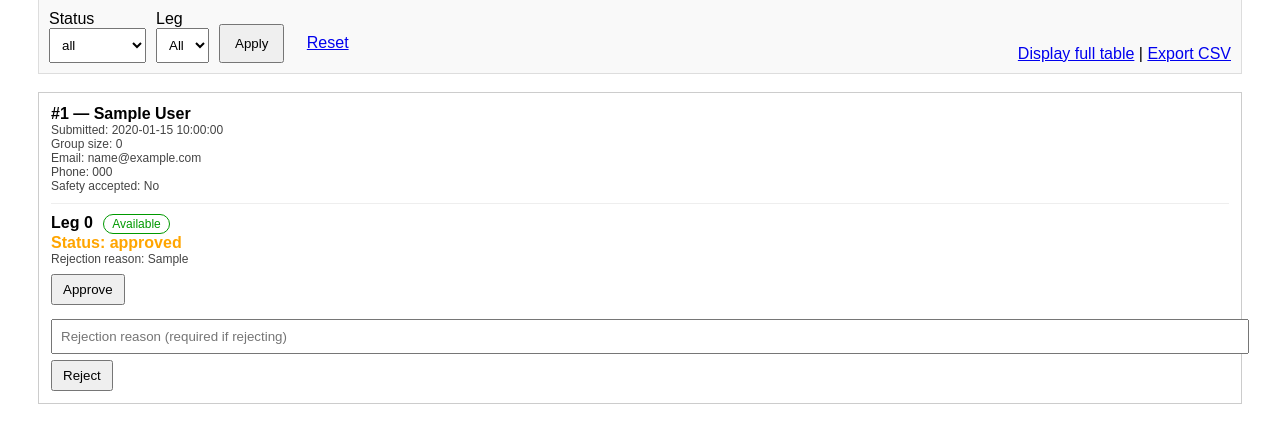
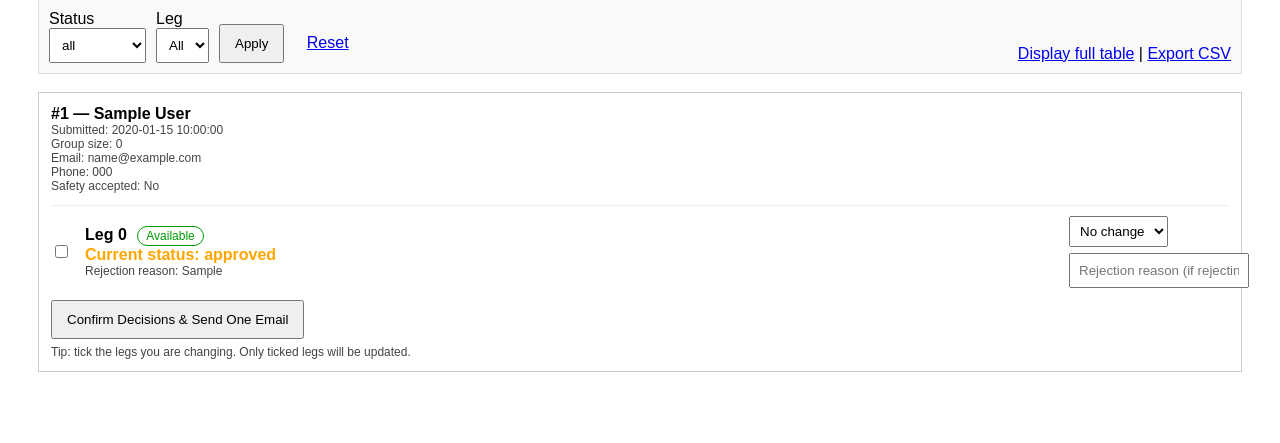
Before and after one commit to jimgallagher80/bemoreamy, a PHP site: page /admin.php in a window 1280 px wide. Shown: the part 141-584 px from the top of the page. Run offline with PHP 8.4, Linux system fonts and the light colour scheme; the visitor is signed in with stand-in values (Sample User, id 1); tables that the repository leaves empty or names only in its code hold one stand-in row (values such as "Sample post").

Commit message:
Update admin.php

```diff
--- a/admin.php
+++ b/admin.php
@@ -91,21 +91,40 @@ function buildStatusEmailBody($signup, $legs) {
     return $body;
 }
 
-/* -------- ACTIONS (PER LEG) -------- */
+/* -------- BATCH UPDATE ACTION (PER SIGNUP) -------- */
 
 $flash = '';
 
-if (isset($_POST['approve_leg'])) {
-    $signupId = (int)($_POST['signup_id'] ?? 0);
-    $legNum = (int)($_POST['leg_number'] ?? 0);
+if (isset($_POST['batch_update']) && isset($_POST['signup_id'])) {
+    $signupId = (int)$_POST['signup_id'];
 
-    if ($signupId > 0 && $legNum > 0) {
+    // decisions[leg_number] = approve|reject|skip
+    $decisions = $_POST['decision'] ?? [];
+    // reasons[leg_number] = text
+    $reasons = $_POST['reason'] ?? [];
+
+    if ($signupId > 0 && is_array($decisions)) {
+
         // Load signup
         $s = $pdo->prepare("SELECT * FROM signups WHERE id = ?");
         $s->execute([$signupId]);
         $signup = $s->fetch(PDO::FETCH_ASSOC);
 
         if ($signup) {
+            $pdo->beginTransaction();
+
+            try {
+                foreach ($decisions as $legKey => $decision) {
+                    $legNum = (int)$legKey;
+                    $decision = trim((string)$decision);
+
+                    if ($legNum <= 0) continue;
+
+                    if ($decision === 'skip' || $decision === '') {
+                        continue;
+                    }
+
+                    if ($decision === 'approve') {
                         // Is leg already taken by someone else?
                         $t = $pdo->prepare("
                             SELECT COUNT(*)
@@ -117,11 +136,7 @@ if (isset($_POST['approve_leg'])) {
                         $t->execute([$legNum, $signupId]);
                         $takenByOther = ((int)$t->fetchColumn() > 0);
 
-            if ($takenByOther) {
-                $newStatus = 'waitlist';
-            } else {
-                $newStatus = 'confirmed';
-            }
+                        $newStatus = $takenByOther ? 'waitlist' : 'confirmed';
 
                         $u = $pdo->prepare("
                             UPDATE signup_legs
@@ -129,12 +144,35 @@ if (isset($_POST['approve_leg'])) {
                             WHERE signup_id = ? AND leg_number = ?
                         ");
                         $u->execute([$newStatus, $signupId, $legNum]);
+                    }
 
-            // Ensure parent signup stays pending for grouping (optional)
+                    if ($decision === 'reject') {
+                        $reason = trim((string)($reasons[$legKey] ?? ''));
+                        if ($reason === '') {
+                            $reason = 'Rejected by admin';
+                        }
+
+                        $u = $pdo->prepare("
+                            UPDATE signup_legs
+                            SET status = 'rejected', rejected_at = NOW(), approved_at = NULL, rejection_reason = ?
+                            WHERE signup_id = ? AND leg_number = ?
+                        ");
+                        $u->execute([$reason, $signupId, $legNum]);
+                    }
+                }
+
+                // Keep parent signup status as pending (this is just a container now)
                 $pdo->prepare("UPDATE signups SET status = 'pending' WHERE id = ?")->execute([$signupId]);
 
-            // Email: include all legs and their statuses
-            $legsStmt = $pdo->prepare("SELECT leg_number, status, rejection_reason FROM signup_legs WHERE signup_id = ? ORDER BY leg_number ASC");
+                $pdo->commit();
+
+                // Send ONE email after all decisions applied
+                $legsStmt = $pdo->prepare("
+                    SELECT leg_number, status, rejection_reason
+                    FROM signup_legs
+                    WHERE signup_id = ?
+                    ORDER BY leg_number ASC
+                ");
                 $legsStmt->execute([$signupId]);
                 $legs = $legsStmt->fetchAll(PDO::FETCH_ASSOC);
 
@@ -142,40 +180,12 @@ if (isset($_POST['approve_leg'])) {
                 $message = buildStatusEmailBody($signup, $legs);
                 sendEmail($signup['email'], $subject, $message);
 
-            $flash = "Updated: signup #{$signupId}, leg {$legNum} set to {$newStatus}.";
+                $flash = "Updated signup #{$signupId}. One email sent to the applicant.";
+            } catch (Exception $e) {
+                if ($pdo->inTransaction()) $pdo->rollBack();
+                $flash = "Error updating signup #{$signupId}.";
+                error_log("Batch update failed: " . $e->getMessage());
             }
-    }
-}
-
-if (isset($_POST['reject_leg'])) {
-    $signupId = (int)($_POST['signup_id'] ?? 0);
-    $legNum = (int)($_POST['leg_number'] ?? 0);
-    $reason = trim((string)($_POST['rejection_reason'] ?? ''));
-
-    if ($signupId > 0 && $legNum > 0) {
-        $s = $pdo->prepare("SELECT * FROM signups WHERE id = ?");
-        $s->execute([$signupId]);
-        $signup = $s->fetch(PDO::FETCH_ASSOC);
-
-        if ($signup) {
-            $u = $pdo->prepare("
-                UPDATE signup_legs
-                SET status = 'rejected', rejected_at = NOW(), approved_at = NULL, rejection_reason = ?
-                WHERE signup_id = ? AND leg_number = ?
-            ");
-            $u->execute([$reason, $signupId, $legNum]);
-
-            $pdo->prepare("UPDATE signups SET status = 'pending' WHERE id = ?")->execute([$signupId]);
-
-            $legsStmt = $pdo->prepare("SELECT leg_number, status, rejection_reason FROM signup_legs WHERE signup_id = ? ORDER BY leg_number ASC");
-            $legsStmt->execute([$signupId]);
-            $legs = $legsStmt->fetchAll(PDO::FETCH_ASSOC);
-
-            $subject = "BE MORE AMY: Update on your leg selection(s)";
-            $message = buildStatusEmailBody($signup, $legs);
-            sendEmail($signup['email'], $subject, $message);
-
-            $flash = "Updated: signup #{$signupId}, leg {$legNum} rejected.";
         }
     }
 }
@@ -245,7 +255,7 @@ $stmt = $pdo->prepare($sql);
 $stmt->execute($params);
 $rows = $stmt->fetchAll(PDO::FETCH_ASSOC);
 
-// legs list for dropdown filter (1..68 based on data present)
+// legs list for dropdown filter
 $legs_stmt = $pdo->query("SELECT DISTINCT leg_number FROM signup_legs ORDER BY leg_number ASC");
 $leg_numbers = $legs_stmt->fetchAll(PDO::FETCH_COLUMN);
 
@@ -267,7 +277,7 @@ foreach ($rows as $r) {
 <title>Admin Panel</title>
 <style>
 body { font-family:sans-serif; padding:30px; }
-.signup { border:1px solid #ccc; padding:12px; margin-bottom:10px; }
+.signup { border:1px solid #ccc; padding:12px; margin-bottom:12px; }
 button { margin-right:8px; padding:6px 10px; }
 textarea, input[type="text"] { width:100%; margin-top:6px; padding:8px; }
 .status-confirmed { color:green; font-weight:700; }
@@ -280,7 +290,13 @@ textarea, input[type="text"] { width:100%; margin-top:6px; padding:8px; }
 .pill { display:inline-block; padding:2px 8px; border:1px solid #ccc; border-radius:999px; font-size:12px; margin-left:6px; }
 .pill-taken { border-color:#c00; color:#c00; }
 .pill-available { border-color:#090; color:#090; }
-.actions { margin-top:8px; }
+.grid {
+  display:grid;
+  grid-template-columns: 24px 1fr 160px;
+  gap:10px;
+  align-items:center;
+}
+select { padding:6px; }
 </style>
 </head>
 <body>
@@ -348,9 +364,13 @@ textarea, input[type="text"] { width:100%; margin-top:6px; padding:8px; }
     Safety accepted: <?php echo ((int)$head['safety_accepted'] === 1) ? 'Yes' : 'No'; ?>
   </div>
 
+  <form method="post" style="margin-top:12px;">
+    <input type="hidden" name="signup_id" value="<?php echo (int)$sid; ?>">
+
     <?php foreach ($items as $r):
       $legNum = (int)$r['leg_number'];
       $st = $r['leg_status'];
+
       $statusClass = 'status-pending';
       if ($st === 'confirmed') $statusClass = 'status-confirmed';
       if ($st === 'waitlist') $statusClass = 'status-waitlist';
@@ -361,39 +381,42 @@ textarea, input[type="text"] { width:100%; margin-top:6px; padding:8px; }
       $pillText = $takenByOther ? 'Taken' : 'Available';
     ?>
       <div class="leg-row">
+        <div class="grid">
+          <div>
+            <input type="checkbox" name="apply[<?php echo $legNum; ?>]" value="1">
+          </div>
+
           <div>
             <strong>Leg <?php echo $legNum; ?></strong>
             <span class="<?php echo $pillClass; ?>"><?php echo $pillText; ?></span>
             <?php if ((int)$r['was_taken'] === 1): ?>
               <span class="pill pill-taken">Was taken at submission</span>
             <?php endif; ?>
-      </div>
-
-      <div class="<?php echo $statusClass; ?>">
-        Status: <?php echo htmlspecialchars($st); ?>
-      </div>
-
+            <div class="<?php echo $statusClass; ?>">Current status: <?php echo htmlspecialchars($st); ?></div>
             <?php if (!empty($r['rejection_reason'])): ?>
               <div class="small">Rejection reason: <?php echo htmlspecialchars($r['rejection_reason']); ?></div>
             <?php endif; ?>
+          </div>
 
-      <div class="actions">
-        <form method="post" style="margin:0;">
-          <input type="hidden" name="signup_id" value="<?php echo (int)$sid; ?>">
-          <input type="hidden" name="leg_number" value="<?php echo $legNum; ?>">
-
-          <button type="submit" name="approve_leg" value="1">Approve</button>
-        </form>
-
-        <form method="post" style="margin:8px 0 0;">
-          <input type="hidden" name="signup_id" value="<?php echo (int)$sid; ?>">
-          <input type="hidden" name="leg_number" value="<?php echo $legNum; ?>">
-          <input type="text" name="rejection_reason" placeholder="Rejection reason (required if rejecting)">
-          <button type="submit" name="reject_leg" value="1" style="margin-top:6px;">Reject</button>
-        </form>
+          <div>
+            <select name="decision[<?php echo $legNum; ?>]">
+              <option value="skip">No change</option>
+              <option value="approve">Approve</option>
+              <option value="reject">Reject</option>
+            </select>
+            <input type="text" name="reason[<?php echo $legNum; ?>]" placeholder="Rejection reason (if rejecting)">
+          </div>
         </div>
       </div>
     <?php endforeach; ?>
+
+    <div style="margin-top:12px;">
+      <button type="submit" name="batch_update" value="1" style="padding:10px 14px;">Confirm Decisions &amp; Send One Email</button>
+      <div class="small" style="margin-top:6px;">
+        Tip: tick the legs you are changing. Only ticked legs will be updated.
+      </div>
+    </div>
+  </form>
 </div>
 <?php endforeach; ?>
 
```
Lines whose indentation alone changed are shown as unchanged.
